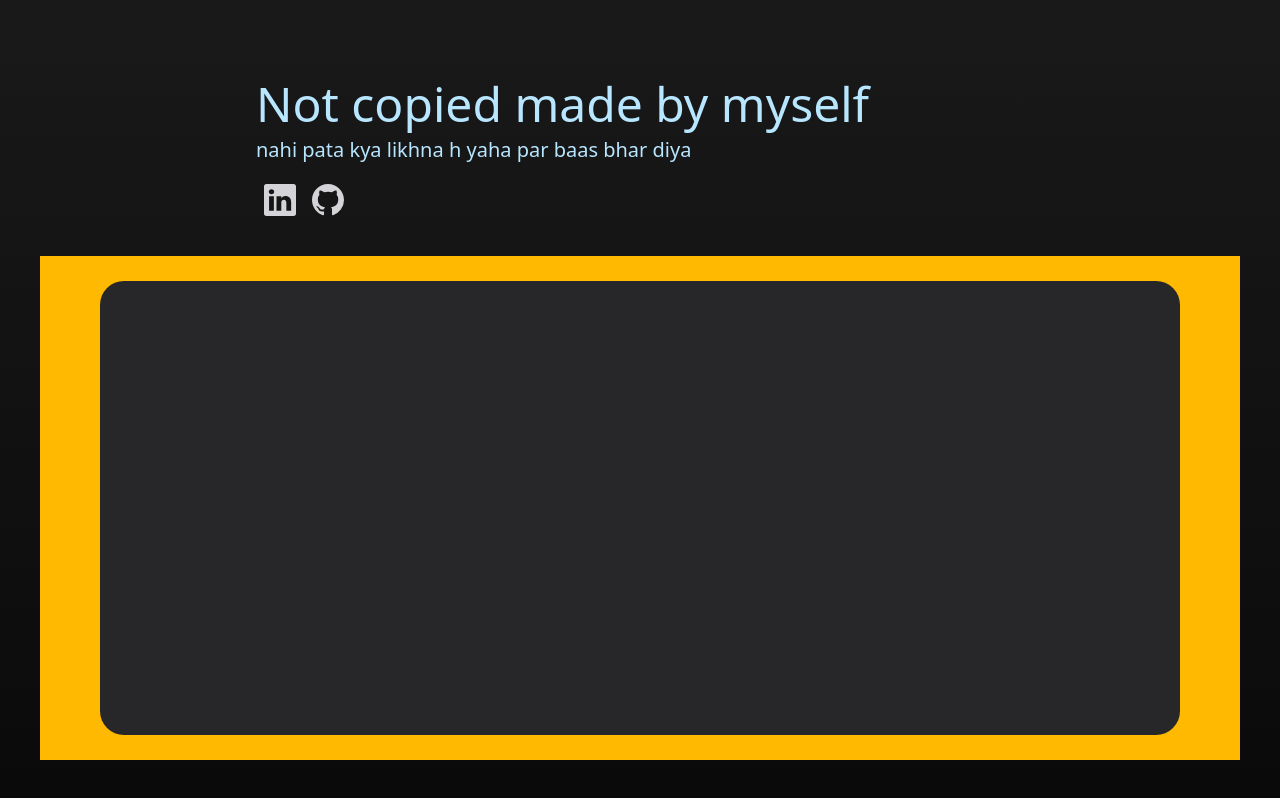
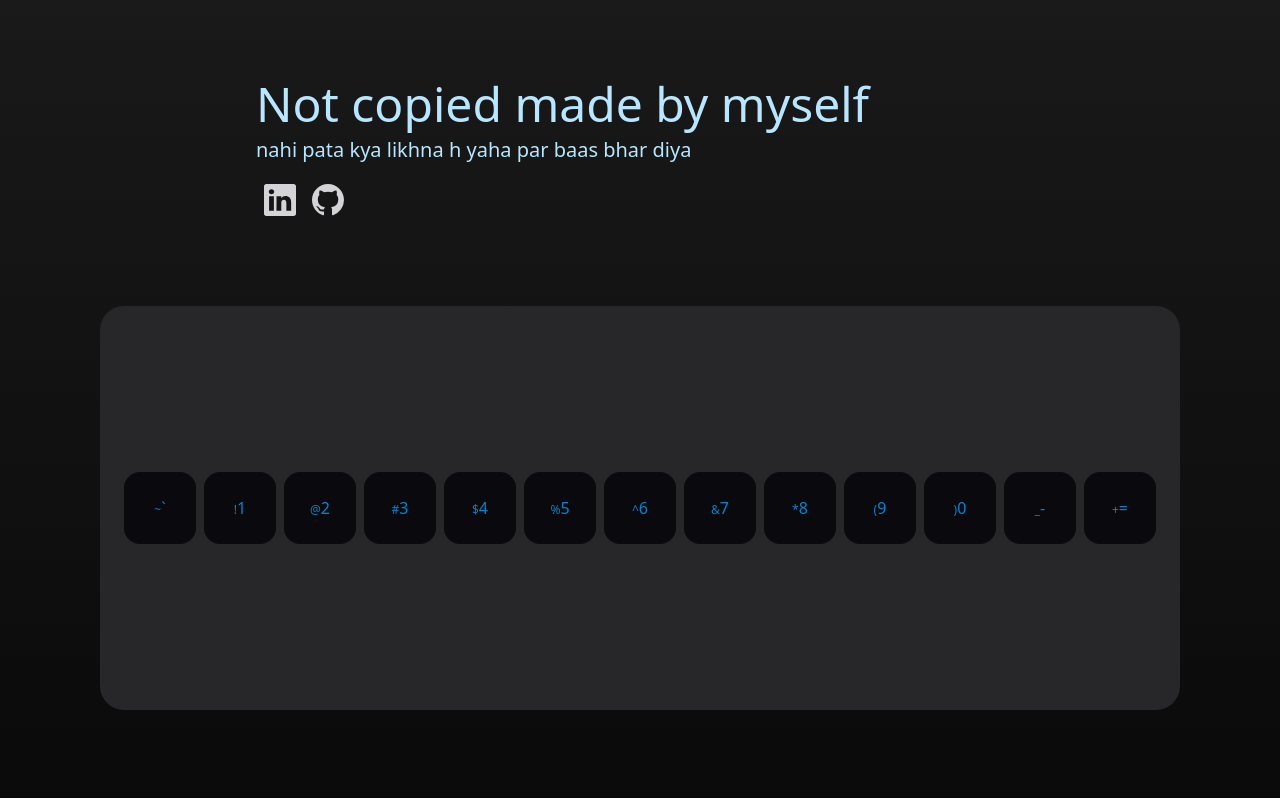
Before and after one commit to prashxant/mac-keyboard-, a Next.js app: page / in a window 1280 px wide. Built offline with nearby package versions, Linux system fonts and the light colour scheme.

Commit message:
printing keys

```diff
--- /dev/null
+++ b/app/components/button.tsx
@@ -0,0 +1,34 @@
+
+import React from "react";
+
+const macFirstRowKeys = [
+  { key: '`', shift: '~' },
+  { key: '1', shift: '!' },
+  { key: '2', shift: '@' },
+  { key: '3', shift: '#' },
+  { key: '4', shift: '$' },
+  { key: '5', shift: '%' },
+  { key: '6', shift: '^' },
+  { key: '7', shift: '&' },
+  { key: '8', shift: '*' },
+  { key: '9', shift: '(' },
+  { key: '0', shift: ')' },
+  { key: '-', shift: '_' },
+  { key: '=', shift: '+' }
+];
+
+export const Button = () => {
+  return (
+    <div className="">
+      {macFirstRowKeys.map(({ key, shift }, index) => (
+        <button
+          key={index}
+          className="bg-[#0A090D] m-1 w-18 h-18 hover:scale-100 rounded-2xl text-white"
+        >
+          <span className="text-sky-600 text-xs">{shift}</span>
+          <span className="text-sky-600 text-base">{key}</span>
+        </button>
+      ))}
+    </div>
+  );
+};
--- a/app/components/keyboardbg.tsx
+++ b/app/components/keyboardbg.tsx
@@ -1,9 +1,10 @@
+import { Button } from "./button"
 
 
 export const Keyboard = () => {
   return (
-<div className="relative h-[90%] w-[90%] flex justify-center items-center bg-zinc-800 rounded-3xl">
-
+<div className="relative h-[80%] w-[90%] flex justify-center items-center  bg-zinc-800 rounded-3xl ">
+<Button/>
 </div>
   )
 }
--- a/app/page.tsx
+++ b/app/page.tsx
@@ -8,7 +8,7 @@ export default function Home() {
      <div>
     <Hero/>
      </div>
-     <div className=" relative h-full flex justify-center items-center  bg-amber-400 m-10">
+     <div className=" relative h-full flex justify-center items-center m-10">
       <Keyboard/>
      </div>
     </div>
```
